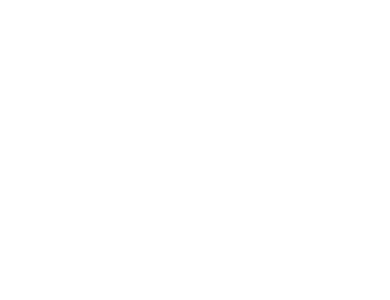
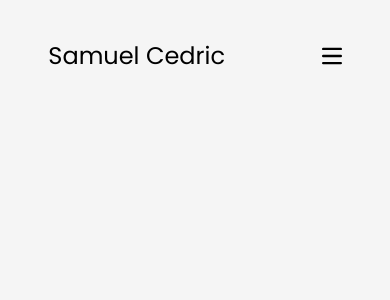
Before and after one commit to Cedrugs/portfolio, a React (Vite) app: page / in a window 390 px wide. Shown: the top 300 px of the page. Built offline with nearby package versions, Linux system fonts and the light colour scheme.

Commit message:
Finish creating navbar

```diff
--- a/index.html
+++ b/index.html
@@ -9,5 +9,6 @@
   <body>
     <div id="root"></div>
     <script type="module" src="/src/main.tsx"></script>
+    <script src="./node_modules/flowbite/dist/flowbite.min.js"></script>
   </body>
 </html>
--- a/package.json
+++ b/package.json
@@ -11,6 +11,7 @@
   },
   "dependencies": {
     "axios": "^1.8.4",
+    "flowbite": "^3.1.2",
     "react": "^19.0.0",
     "react-dom": "^19.0.0",
     "react-router-dom": "^7.4.0",
--- a/src/components/Navbar.tsx
+++ b/src/components/Navbar.tsx
@@ -1,36 +1,39 @@
 export default function Navbar() {
+
+
+
     return (
         <>
-            <nav id="DesktopNavbar" className="flex justify-around items-center h-[15vh] max-lg:hidden">
-                <div className="text-2xl">Samuel Cedric</div>
+            <nav id="DesktopNavbar" className="flex justify-around items-center py-10 h-[15vh] max-lg:hidden">
+                <a href="/" className="text-2xl">Samuel Cedric</a>
                 <div>
                     <ul className="flex list-none gap-12 text-2xl">
                         <li className="group relative inline-block">
-                            <a href="#About" className="relative hover:text-gray-600">
+                            <a href="#About" className="relative hover:text-gray-600 duration-500 transition-all ease-in-out">
                                 About
                                 <span className="absolute top-10 left-0 w-full h-[2px] bg-current transform scale-x-0 transition-transform duration-500 ease-in-out group-hover:scale-x-100"></span>
                             </a>
                         </li>
                         <li className="group relative inline-block">
-                            <a href="#Experience" className="relative hover:text-gray-600">
+                            <a href="#Experience" className="relative hover:text-gray-600 duration-500 transition-all ease-in-out">
                                 Experience
                                 <span className="absolute top-10 left-0 w-full h-[2px] bg-current transform scale-x-0 transition-transform duration-500 ease-in-out group-hover:scale-x-100"></span>
                             </a>
                         </li>
                         <li className="group relative inline-block">
-                            <a href="#Projects" className="relative hover:text-gray-600">
+                            <a href="#Projects" className="relative hover:text-gray-600 duration-500 transition-all ease-in-out">
                                 Projects
                                 <span className="absolute top-10 left-0 w-full h-[2px] bg-current transform scale-x-0 transition-transform duration-500 ease-in-out group-hover:scale-x-100"></span>
                             </a>
                         </li>
                         <li className="group relative inline-block">
-                            <a href="#Contact" className="relative hover:text-gray-600">
+                            <a href="#Contact" className="relative hover:text-gray-600 duration-500 transition-all ease-in-out">
                                 Contact
                                 <span className="absolute top-10 left-0 w-full h-[2px] bg-current transform scale-x-0 transition-transform duration-500 ease-in-out group-hover:scale-x-100"></span>
                             </a>
                         </li>
                         <li className="group relative inline-block">
-                            <a href="https://links.samuelcedric.com" className="relative hover:text-gray-600">
+                            <a href="https://links.samuelcedric.com" className="relative hover:text-gray-600 duration-500 transition-all ease-in-out">
                                 Links
                                 <span className="absolute top-10 left-0 w-full h-[2px] bg-current transform scale-x-0 transition-transform duration-500 ease-in-out group-hover:scale-x-100"></span>
                             </a>
@@ -38,8 +41,43 @@
                     </ul>
                 </div>
             </nav>
-            <nav id="MobileNavbar" className="hidden justify-around items-center h-[15vh] max-lg:flex">
-                {/* TODO: Continue the MobileNavbar */}
+            <nav id="MobileNavbar" className="hidden items-center py-10 h-[15vh] max-lg:flex max-lg:flex-col">
+                <div className="flex flex-row justify-around items-center w-full">
+                    <a href="/" className="text-2xl">Samuel Cedric</a>
+                    <button
+                        type="button"
+                        className="flex text-sm md:me-0"
+                        id="user-menu-button"
+                        aria-expanded="false"
+                        data-dropdown-toggle="user-dropdown"
+                        data-dropdown-placement="bottom-end"
+                        data-dropdown-offset-distance="20"
+                    >
+                        <span className="sr-only">Open main menu</span>
+                        <svg className="w-5 h-5" aria-hidden="true" xmlns="http://www.w3.org/2000/svg" fill="none" viewBox="0 0 17 14">
+                            <path stroke="currentColor" stroke-linecap="round" stroke-linejoin="round" stroke-width="2" d="M1 1h15M1 7h15M1 13h15"/>
+                        </svg>
+                    </button>
+                </div>
+                <div className="z-50 hidden list-none bg-white divide-y rounded-lg shadow-md" id="user-dropdown">
+                    <ul className="py-2" aria-labelledby="user-menu-button">
+                        <li>
+                            <a href="#" className="block px-4 py-2 text-xl text-black">About</a>
+                        </li>
+                        <li>
+                            <a href="#" className="block px-4 py-2 text-xl text-black">Experience</a>
+                        </li>
+                        <li>
+                            <a href="#" className="block px-4 py-2 text-xl text-black">Tech Stack</a>
+                        </li>
+                        <li>
+                            <a href="#" className="block px-4 py-2 text-xl text-black">Projects</a>
+                        </li>
+                        <li>
+                            <a href="#" className="block px-4 py-2 text-xl text-black">Contact</a>
+                        </li>
+                    </ul>
+                </div>
             </nav>
         </>
     )
--- a/src/index.css
+++ b/src/index.css
@@ -1,4 +1,8 @@
 @import url('https://fonts.googleapis.com/css2?family=Poppins:ital,wght@0,100;0,200;0,300;0,400;0,500;0,600;0,700;0,800;0,900;1,100;1,200;1,300;1,400;1,500;1,600;1,700;1,800;1,900&display=swap');
+@import "flowbite/src/themes/default";
+
+@plugin "flowbite/plugin";
+@source "../node_modules/flowbite";
 
 @tailwind base;
 @tailwind components;
@@ -10,4 +14,5 @@
   margin: 0;
   box-sizing: border-box;
   scroll-behavior: smooth;
+  background-color: whitesmoke;
 }
```
Also changed, not shown: 1 other file (tests, documents, lock files or other folders).
